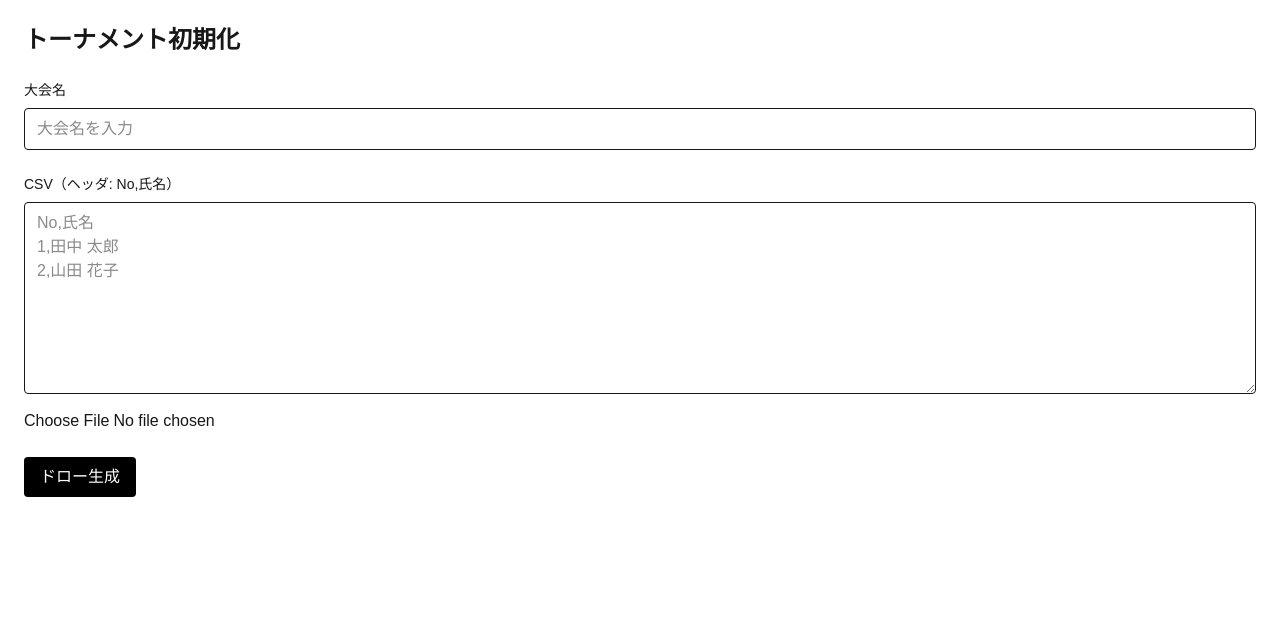
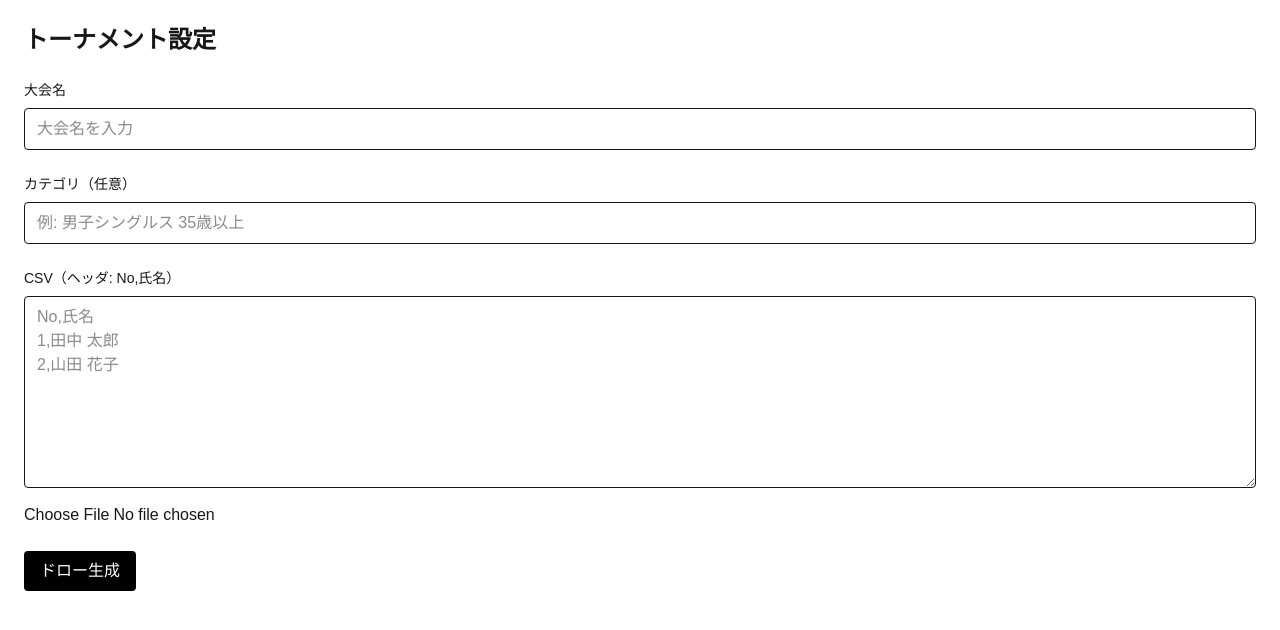
Before and after one commit to Drop1235/TOURNAMENT_Auto_system, a Next.js app: page / in a window 1280 px wide. Shown: the top 630 px of the page. Built offline with nearby package versions, Linux system fonts and the light colour scheme.

Commit message:
feat: tournament settings UI + category input and persistence

```diff
--- a/src/app/api/bracket/init/route.ts
+++ b/src/app/api/bracket/init/route.ts
@@ -6,6 +6,7 @@ export async function POST(req: Request) {
   try {
     const body = await req.json();
     const tournamentName: string = body?.tournamentName;
+    const category: string | undefined = body?.category;
     const participants: { id: string; name: string; seed: number }[] = body?.participants ?? [];
 
     if (!tournamentName || !Array.isArray(participants) || participants.length === 0) {
@@ -13,7 +14,7 @@ export async function POST(req: Request) {
     }
 
     const tournamentId = cuid();
-    await initSingleElim(tournamentId, participants, tournamentName);
+    await initSingleElim(tournamentId, participants, tournamentName, category);
 
     return NextResponse.json({ tournamentId });
   } catch (e: any) {
--- a/src/app/page.tsx
+++ b/src/app/page.tsx
@@ -6,6 +6,7 @@ import { useRouter } from "next/navigation";
 export default function Home() {
   const router = useRouter();
   const [name, setName] = useState("");
+  const [category, setCategory] = useState("");
   const [csvText, setCsvText] = useState("");
   const [loading, setLoading] = useState(false);
   const [error, setError] = useState<string | null>(null);
@@ -68,7 +69,7 @@ export default function Home() {
       const bRes = await fetch("/api/bracket/init", {
         method: "POST",
         headers: { "Content-Type": "application/json" },
-        body: JSON.stringify({ tournamentName: name.trim(), participants }),
+        body: JSON.stringify({ tournamentName: name.trim(), category: category.trim(), participants }),
       });
       if (!bRes.ok) throw new Error(await bRes.text());
       const { tournamentId } = await bRes.json();
@@ -84,7 +85,7 @@ export default function Home() {
 
   return (
     <main className="min-h-screen p-6 space-y-6">
-      <h1 className="text-2xl font-semibold">トーナメント初期化</h1>
+      <h1 className="text-2xl font-semibold">トーナメント設定</h1>
 
       <div className="space-y-2">
         <label className="block text-sm font-medium">大会名</label>
@@ -93,6 +94,16 @@ export default function Home() {
           value={name}
           onChange={(e) => setName(e.target.value)}
           placeholder="大会名を入力"
+        />
+      </div>
+
+      <div className="space-y-2">
+        <label className="block text-sm font-medium">カテゴリ（任意）</label>
+        <input
+          className="w-full border rounded px-3 py-2"
+          value={category}
+          onChange={(e) => setCategory(e.target.value)}
+          placeholder="例: 男子シングルス 35歳以上"
         />
       </div>
 
--- a/src/lib/brackets.ts
+++ b/src/lib/brackets.ts
@@ -76,9 +76,9 @@ function slugify(s: string) {
     .replace(/^-+|-+$/g, "");
 }
 
-async function ensureTournament(tournamentId: string, name: string, size: number) {
+async function ensureTournament(tournamentId: string, name: string, size: number, categoryInput?: string) {
   const year = new Date().getFullYear();
-  const category = "General";
+  const category = (categoryInput && categoryInput.trim()) ? categoryInput.trim() : "General";
   const uid = `${slugify(name)}_${slugify(category)}_${year}`;
   const t = await prisma.tournament.upsert({
     where: { id: tournamentId },
@@ -162,11 +162,12 @@ async function setMatchWinnerByBye(matchId: string, winnerId: string) {
 export async function initSingleElim(
   tournamentId: string,
   participants: InitParticipant[],
-  tournamentName: string
+  tournamentName: string,
+  category?: string
 ) {
   const valid = participants.filter((p) => !!p && typeof p.seed === "number");
   const size = valid.length;
-  await ensureTournament(tournamentId, tournamentName, size);
+  await ensureTournament(tournamentId, tournamentName, size, category);
   await upsertParticipants(tournamentId, valid);
   await createSingleElimMatches(tournamentId, valid);
 }
```
